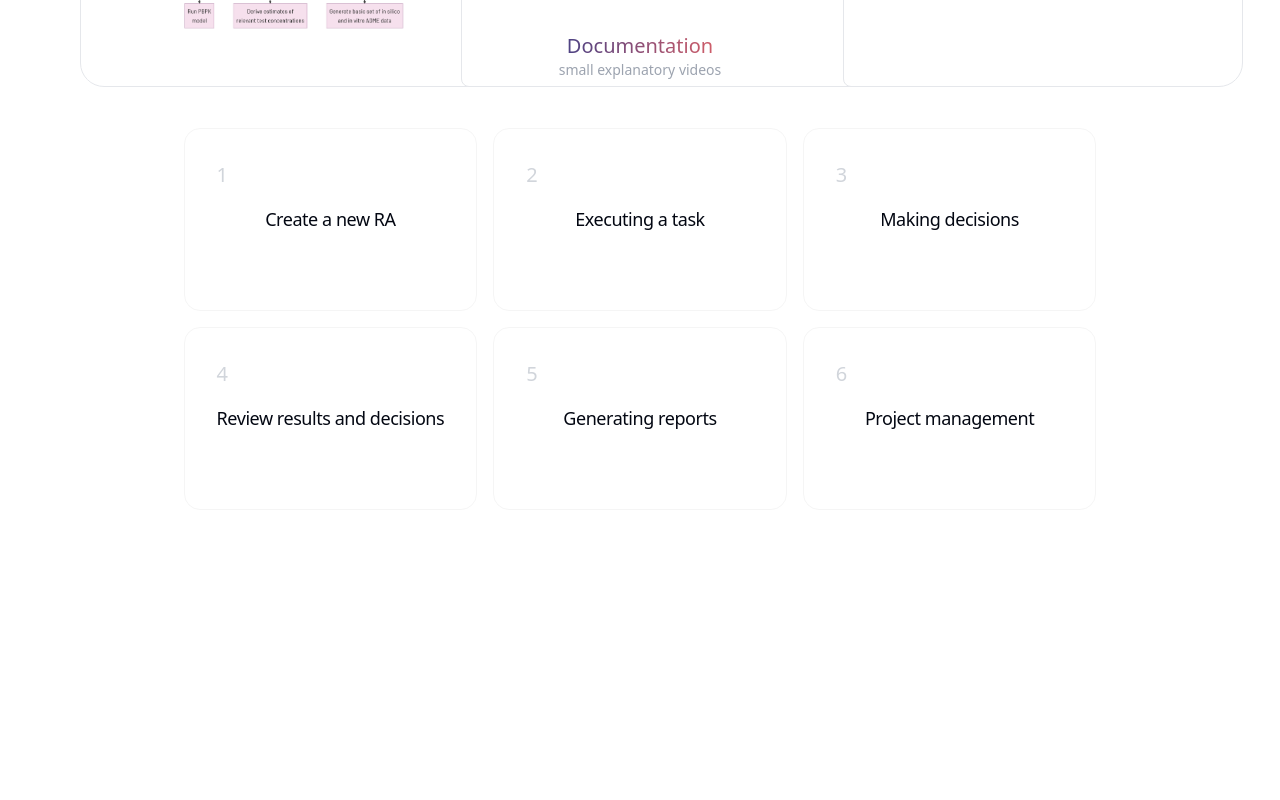
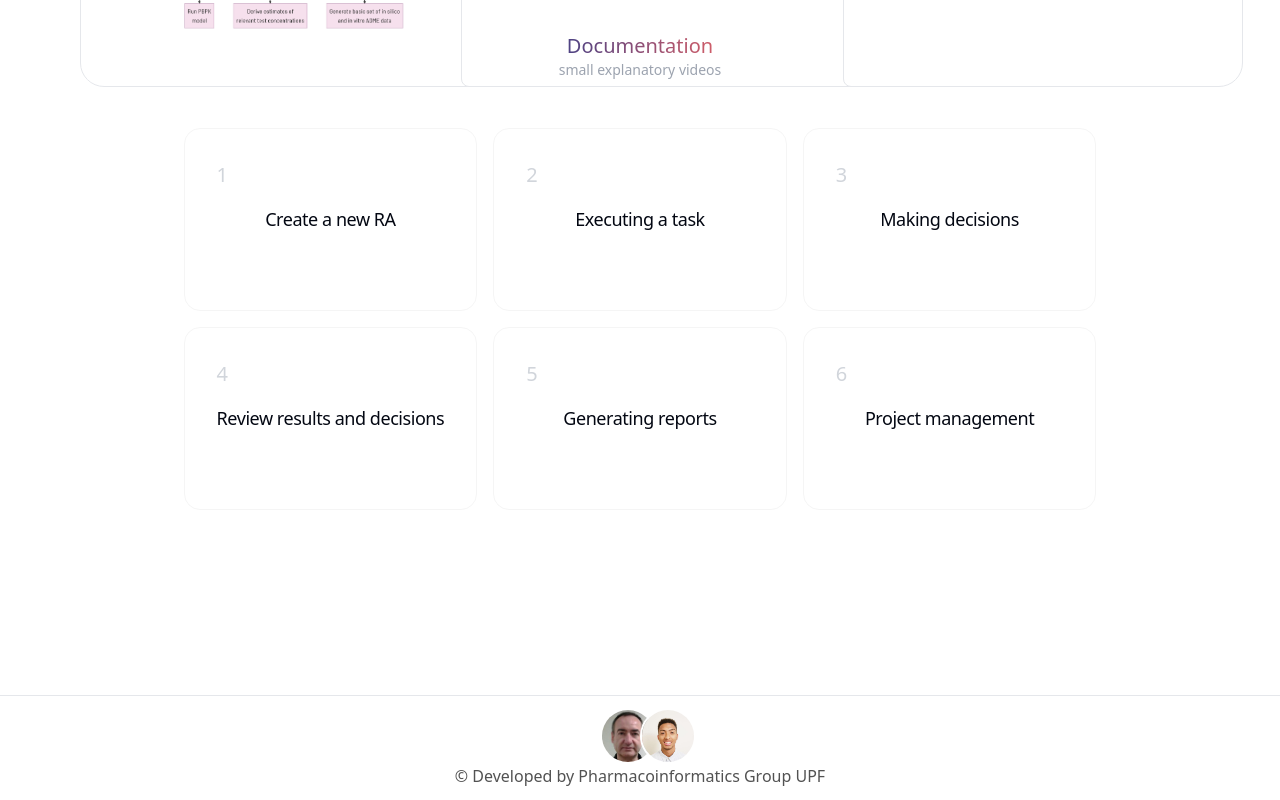
Before and after one commit to AdrianCabreraPhi/landing_page_namastox, a Next.js app: page / in a window 1280 px wide. Shown: the part 1801-2601 px from the top of the page. Before the commit the page ends 2496 px from the top, so only its background shows below. Built offline with nearby package versions, Linux system fonts and the light colour scheme.

Commit message:
footer added

```diff
--- /dev/null
+++ b/app/components/ui/animated-tooltip.tsx
@@ -0,0 +1,92 @@
+"use client";
+import Image from "next/image";
+import React, { useState } from "react";
+import {
+  motion,
+  useTransform,
+  AnimatePresence,
+  useMotionValue,
+  useSpring,
+} from "motion/react";
+
+export const AnimatedTooltip = ({
+  items,
+}: {
+  items: {
+    id: number;
+    name: string;
+    designation: string;
+    image: any;
+  }[];
+}) => {
+  const [hoveredIndex, setHoveredIndex] = useState<number | null>(null);
+  const springConfig = { stiffness: 100, damping: 5 };
+  const x = useMotionValue(0); // going to set this value on mouse move
+  // rotate the tooltip
+  const rotate = useSpring(
+    useTransform(x, [-100, 100], [-45, 45]),
+    springConfig,
+  );
+  // translate the tooltip
+  const translateX = useSpring(
+    useTransform(x, [-100, 100], [-50, 50]),
+    springConfig,
+  );
+  const handleMouseMove = (event: any) => {
+    const halfWidth = event.target.offsetWidth / 2;
+    x.set(event.nativeEvent.offsetX - halfWidth); // set the x value, which is then used in transform and rotate
+  };
+
+  return (
+    <>
+      {items.map((item, idx) => (
+        <div
+          className="group relative -mr-4"
+          key={item.name}
+          onMouseEnter={() => setHoveredIndex(item.id)}
+          onMouseLeave={() => setHoveredIndex(null)}
+        >
+          <AnimatePresence mode="popLayout">
+            {hoveredIndex === item.id && (
+              <motion.div
+                initial={{ opacity: 0, y: 20, scale: 0.6 }}
+                animate={{
+                  opacity: 1,
+                  y: 0,
+                  scale: 1,
+                  transition: {
+                    type: "spring",
+                    stiffness: 260,
+                    damping: 10,
+                  },
+                }}
+                exit={{ opacity: 0, y: 20, scale: 0.6 }}
+                style={{
+                  translateX: translateX,
+                  rotate: rotate,
+                  whiteSpace: "nowrap",
+                }}
+                className="absolute -top-16 left-1/2 z-50 flex -translate-x-1/2 flex-col items-center justify-center rounded-md bg-black px-4 py-2 text-xs shadow-xl"
+              >
+                <div className="absolute inset-x-10 -bottom-px z-30 h-px w-[20%] bg-gradient-to-r from-transparent via-[#4E4384] to-transparent" />
+                <div className="absolute -bottom-px left-10 z-30 h-px w-[40%] bg-gradient-to-r from-transparent via-[#4E4384] to-transparent" />
+                <div className="relative z-30 text-base font-bold text-white">
+                  {item.name}
+                </div>
+                <div className="text-xs text-white">{item.designation}</div>
+              </motion.div>
+            )}
+          </AnimatePresence>
+          <Image
+            onMouseMove={handleMouseMove}
+            height={100}
+            width={100}
+            src={item.image}
+            alt={item.name}
+            className="relative !m-0 h-14 w-14 rounded-full border-2 border-white object-cover object-top !p-0 transition duration-500 group-hover:z-30 group-hover:scale-105"
+          />
+        </div>
+      ))}
+    </>
+  );
+};
--- a/app/page.tsx
+++ b/app/page.tsx
@@ -18,7 +18,9 @@ import word_icon from "./assets/word_icon.svg";
 import keycloak_icon from "./assets/keycloak_icon.png";
 import { GiPadlock } from "react-icons/gi";
 import { HoverEffect } from "./components/ui/card-hover-effect";
-
+import adrian from "./assets/adrian.jpeg";
+import manuel from "./assets/manuel.jpeg";
+import { AnimatedTooltip } from "./components/ui/animated-tooltip";
 const tutorials = [
   {
     title: "Create a new RA",
@@ -44,6 +46,22 @@ const tutorials = [
     title: "Project management",
     link: "https://drive.google.com/file/d/1AKXig2ASWMTS5iLqF-n2LQ865ZRzGilQ/view",
   },
+];
+
+const people = [
+  {
+    id: 1,
+    name: "Manuel Pastor",
+    designation: "Head of PharmacoInformatics",
+    image: manuel,
+  },
+  {
+    id: 2,
+    name: "Adrian Cabrera",
+    designation: "Full Stack Developer",
+    image: adrian,
+  },
+
 ];
 
 export default function Home() {
@@ -105,7 +123,7 @@ export default function Home() {
           >
             <Image
               quality={100}
-              className="w-[500px] transform  md:w-[1400px] rounded-xl shadow-2xl shadow-[#4E4384]"
+              className="w-[500px] transform  md:w-[1600px] rounded-xl shadow-2xl shadow-[#4E4384]"
               src={namastox_portada}
               alt="software"
             />
@@ -318,6 +336,12 @@ export default function Home() {
           </div>
         </Fade>
       </div>
+      <div className=" w-full  border-t flex flex-col items-center justify-center text-neutral-600 py-3">
+        <div className="flex flex-row">
+          <AnimatedTooltip items={people} />
+        </div>
+        <span> © Developed by Pharmacoinformatics Group UPF</span>
+      </div>
     </>
   );
 }
```
Also changed, not shown: app/assets/adrian.jpeg (added), app/assets/manuel.jpeg (added).
